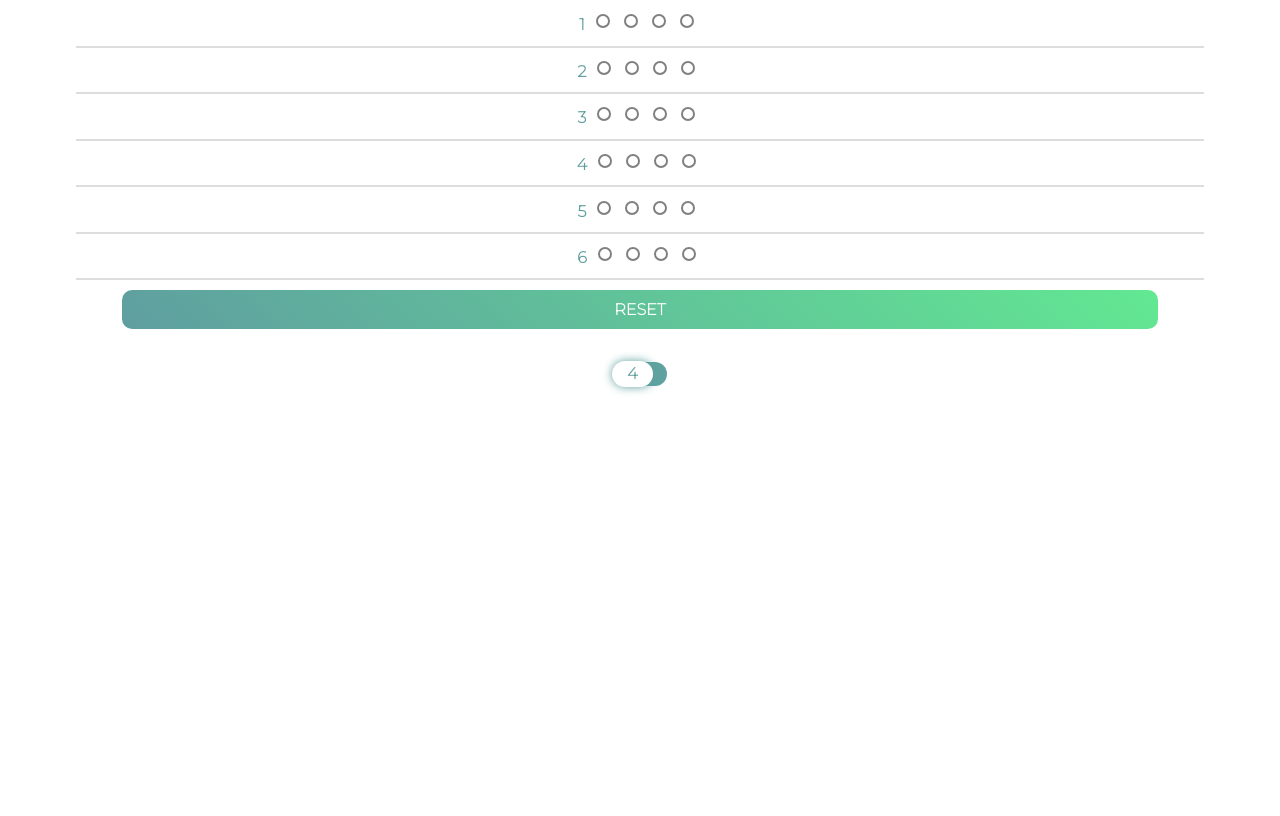
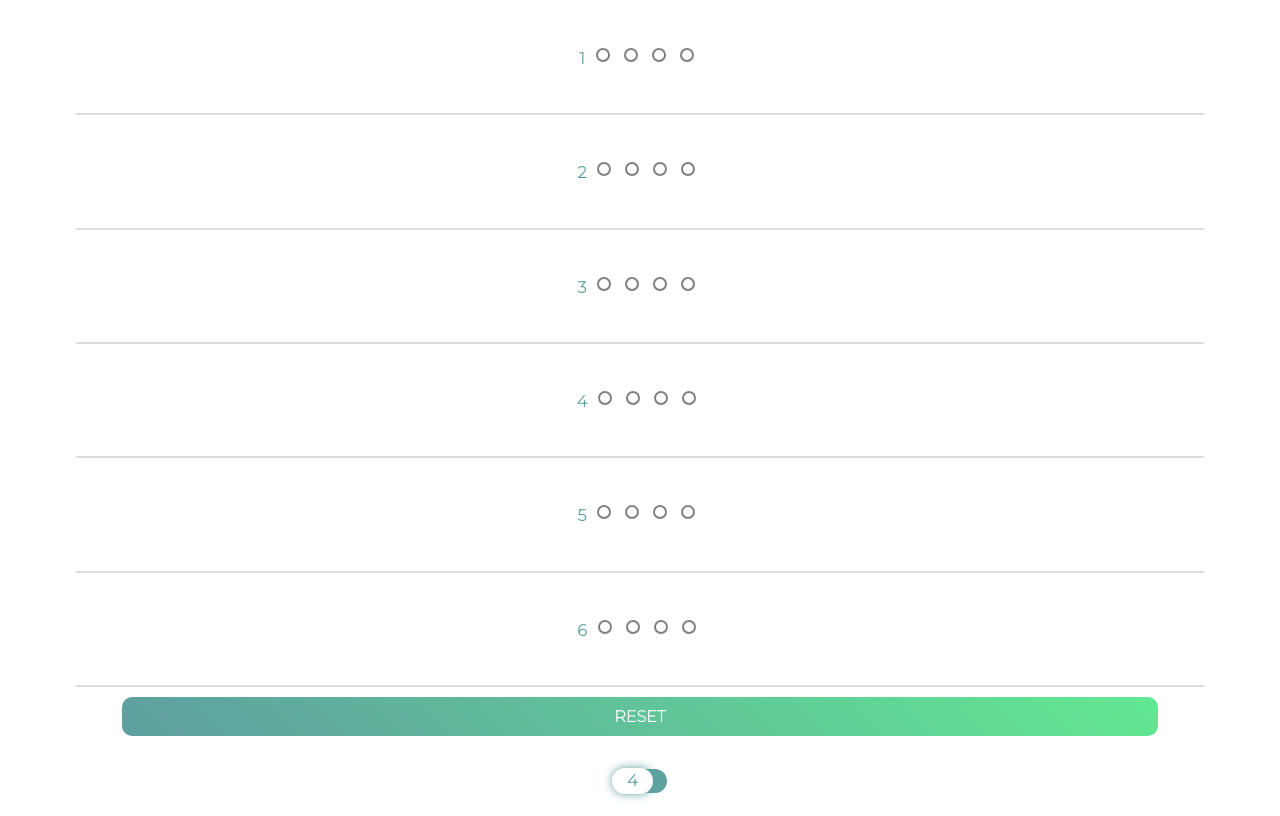
Before and after one commit to Mainak-Biswas/Ludo_Ninja_Marker, a plain HTML site: page index.html in a window 1280 px wide. Shown: the part 40-856 px from the top of the page. Before the commit the page ends 800 px from the top, so only its background shows below. Drawn offline with Linux system fonts and the light colour scheme.

Commit message:
Update index.html
Boxnc Padding improved

```diff
--- a/index.html
+++ b/index.html
@@ -175,7 +175,7 @@
   .boxnc {
     display: inline-block;
     text-align: center;
-    padding: 1% 0%;
+    padding: 4% 0%;
   }
 
   .number {
```
